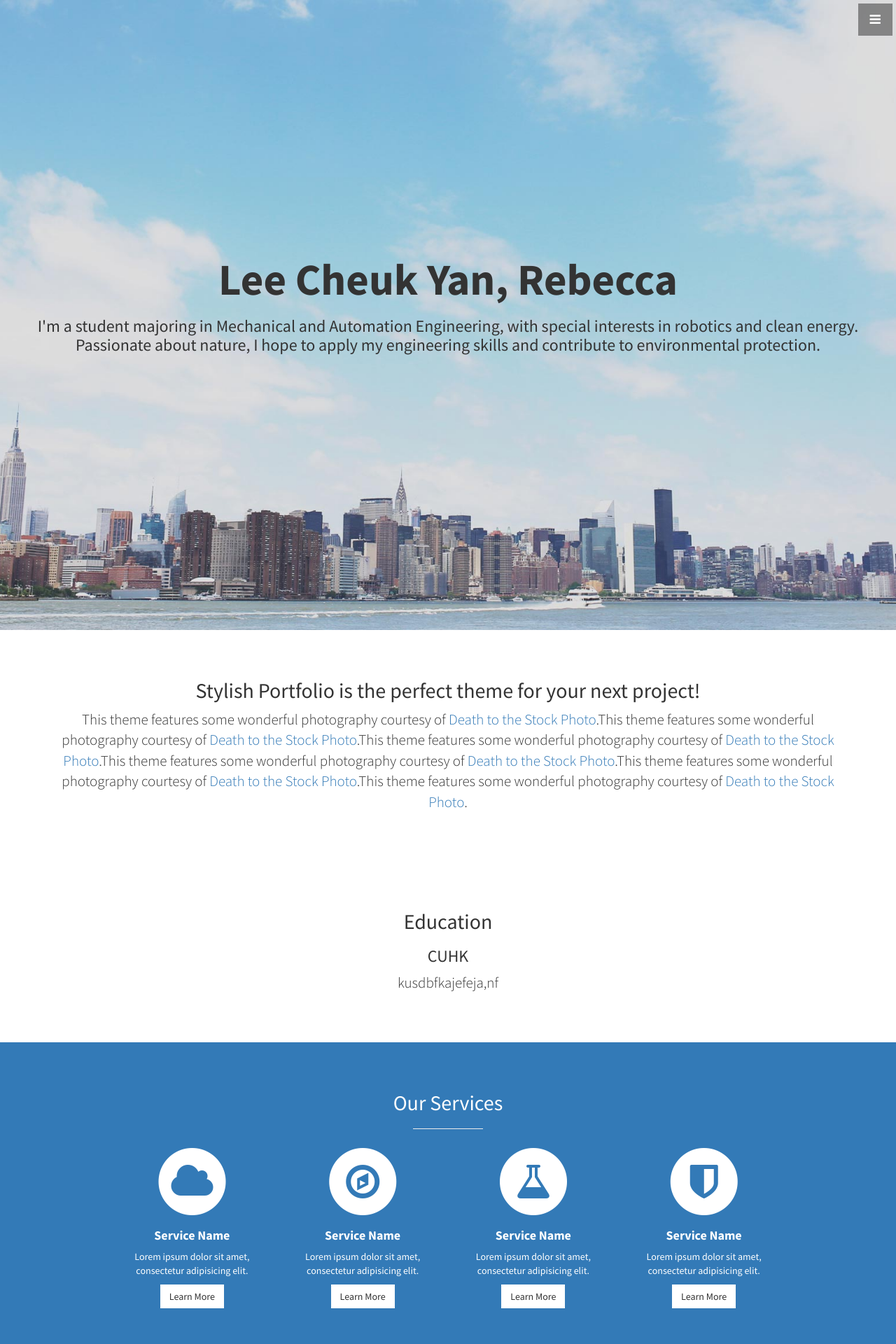
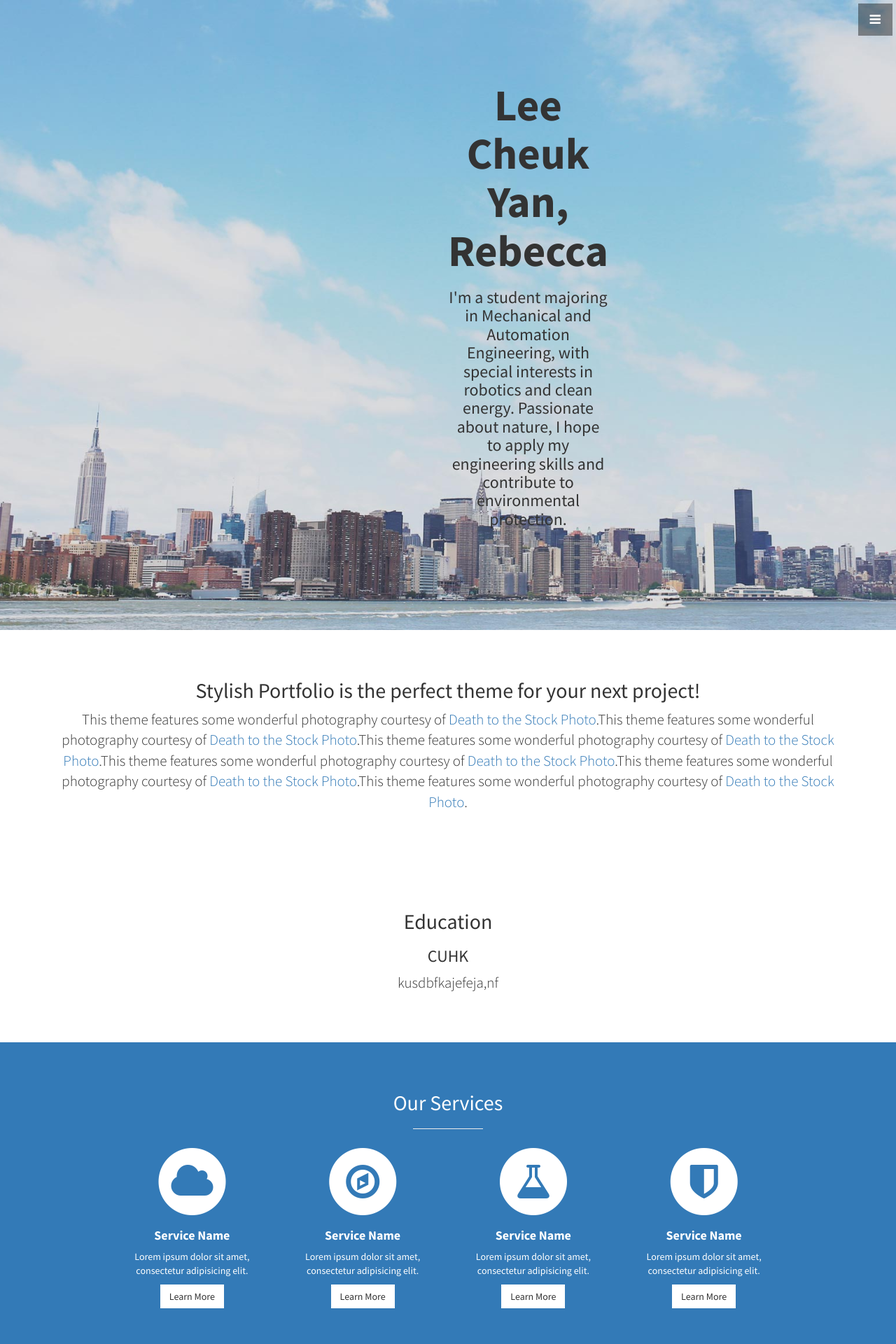
Before and after one commit to leelacceber/stylish-portfolio-jekyll-master, a Jekyll site: the page built from index.html, in a window 1280 px wide. Shown: the top 1920 px of the page at 70% size. Built offline with Jekyll 4.4.1, drawn with Linux system fonts in a browser that asks for light colours.

Commit message:
Update stylish-portfolio.css

```diff
--- a/css/stylish-portfolio.css
+++ b/css/stylish-portfolio.css
@@ -153,6 +153,7 @@ hr.small {
 .header {
     display: table;
     position: relative;
+    padding: 0 50%;
     width: 100% 50%;
     height: 100%;
     background: url(../img/bg.jpg) no-repeat center center scroll;
```
